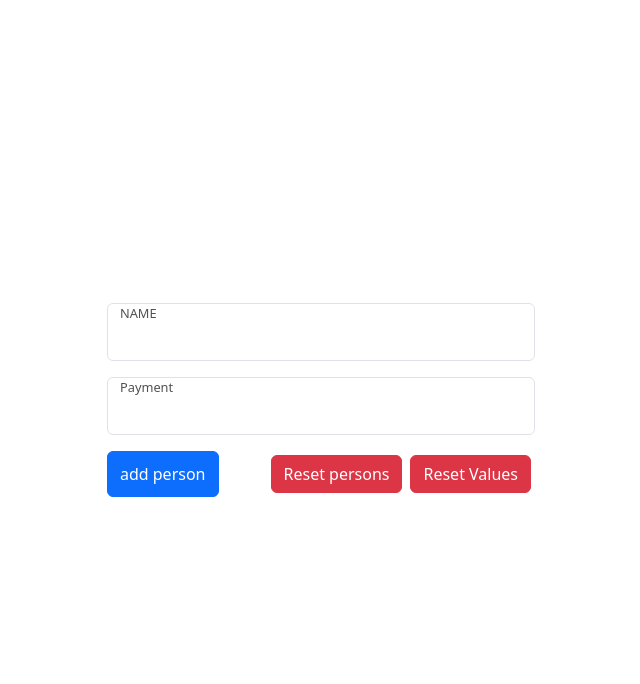
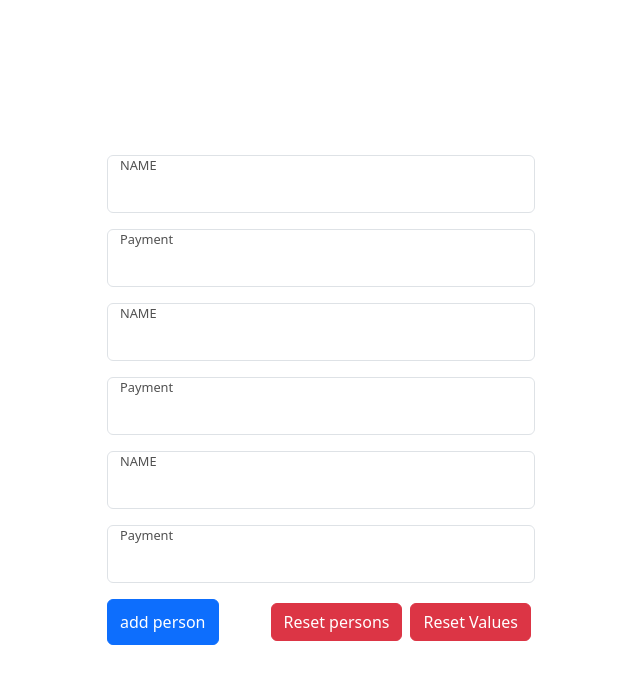
Before and after one commit to TecJoJo/expenseSplitter, a React (Create React App) app in the folder expense-splitter/: page / in a window 1280 px wide. Shown: the top 684 px of the page, without its empty margins (319-959 px from the left). Built offline with nearby package versions, Linux system fonts and the light colour scheme.

Commit message:
useReducer, useConext for state managements, controlled inputs for all inputs

```diff
--- a/expense-splitter/src/App.tsx
+++ b/expense-splitter/src/App.tsx
@@ -1,10 +1,17 @@
-import React from 'react';
+import React, { useReducer } from 'react';
 import logo from './logo.svg';
 import './App.css';
 import Form from './component/Form';
 import styled from 'styled-components';
+import FormProvider from './context/FormProvider';
+
 
 function App() {
+
+
+
+
+
   const Container = styled.div`
     height:100vh;
     display: flex;
@@ -14,10 +21,13 @@ function App() {
 
 
   return (
-    <Container>
+    <FormProvider>
+      <Container>
       <Form/>
 
     </Container>
+    </FormProvider>
+
   )
 }
 
--- a/expense-splitter/src/component/Form.tsx
+++ b/expense-splitter/src/component/Form.tsx
@@ -1,18 +1,15 @@
-import React, { ReactNode, useState } from "react";
+import React, { ReactNode, useContext, useState } from "react";
 import styled from "styled-components";
-
+import { FormContext } from "../context/FormProvider";
+import { IFormContextValue } from "../models/formModel";
+import GroupedInput from "./GroupedInput"
   const FormContainer = styled.form`
     max-height: 80vh;
     overflow: scroll;
 
   `
 
-  const FloatingLabel = styled.label<{$isFloating?:boolean;}>`
-    transform: ${props =>props.$isFloating&& "translateY(-1rem);"};
-    transition: transform 0.2s ease-in-out;
-    font-size: 0.8rem;
-    color: #515151;
-  `
+
 
 
   const BtnContainer = styled.div`
@@ -20,41 +17,36 @@ import styled from "styled-components";
     flex-flow: row wrap;
     justify-content: space-between;
   `
-function Form() {
-  const [personAmount,setPersonAmount] = useState(1)
 
 
-  interface GroupInputProps{
+
+  interface IParticipantFormProps{
     name:string,
-    placeholder:string,
+    payment:string,
+    participantIndex:number
   }
 
-  const GroupedInput:React.FC<GroupInputProps> = ({name,placeholder}) => {
-    return(
-      <>
-        <div className="form-floating mb-3">
+  const ParticipantForm: React.FC<IParticipantFormProps> = ({name,payment,participantIndex}) => {
 
-        {/* let's set this floating attribute temporarily to true, TODO:
-        When state arrangement frame is ready we will dynamically change the isFloating value based
-        on the input is empty or not.
-        */}
-        <FloatingLabel htmlFor="floatingInput" $isFloating={true}>{name}</FloatingLabel>
-        <input type="text" className="form-control" id="floatingInput" placeholder={placeholder}/>
-        </div>
-      </>
-    )
-
-  };
-
-
-  const ParticipantForm: React.FC = () => {
     return (
       <>
-        <GroupedInput name={"NAME"} placeholder={"Your Name"} />
-        <GroupedInput name={"Payment"} placeholder={"Payment in advance"} />
+        <GroupedInput dataId="name" name={"NAME"} placeholder={"Your Name"} value={name} participantIndex={participantIndex}/>
+        <GroupedInput dataId="payment" name={"Payment"} placeholder={"Payment in advance"} value={payment} participantIndex={participantIndex}/>
       </>
     );
   };
+
+  const addPerson:React.MouseEventHandler<HTMLButtonElement> = (e)=>{
+    e.preventDefault()
+
+
+  }
+function Form() {
+  const {formStates,formDispatch} = useContext(FormContext)
+
+
+
+
 
 
   // let persons:JSX.Element[] = []
@@ -66,11 +58,6 @@ function Form() {
 
 
 
-  const addPerson:React.MouseEventHandler<HTMLButtonElement> = (e)=>{
-    e.preventDefault()
-    setPersonAmount((number)=>number+=1)
-
-  }
 
 
 
@@ -78,7 +65,7 @@ function Form() {
     <FormContainer >{/*onSubmit={handleSUbmit} without action  --> button type="submit"*/ }
       <div>
 
-      {Array.from({length:personAmount}).map((person,index)=><ParticipantForm key={index}/>)}
+      {Array.from(formStates.participantInputs).map((participantInput,index)=><ParticipantForm key={index} name={participantInput?.name} payment={participantInput?.payment} participantIndex={index}/>)}
       </div>
 
       <BtnContainer>
--- /dev/null
+++ b/expense-splitter/src/component/GroupedInput.tsx
@@ -0,0 +1,51 @@
+import React, { ReactNode, useContext, useState } from "react";
+import styled from "styled-components";
+import { FormContext } from "../context/FormProvider";
+import { IFormContextValue } from "../models/formModel";
+import { CHANGE_INPUT_VALUE } from "../models/actions";
+
+
+
+interface IGroupInputProps{
+    name:string,
+    placeholder:string,
+    value:string,
+    participantIndex:number,
+    dataId:string,
+  }
+
+const GroupedInput:React.FC<IGroupInputProps> = ({name,placeholder,value,participantIndex,dataId}) => {
+    const {formStates,formDispatch} = useContext(FormContext)
+
+
+    const FloatingLabel = styled.label<{$isFloating?:boolean;}>`
+    transform: ${props =>props.$isFloating&& "translateY(-1rem);"};
+    transition: transform 0.2s ease-in-out;
+    font-size: 0.8rem;
+    color: #515151;
+  `
+
+
+    const handleInputChange =(e:React.ChangeEvent<HTMLInputElement>)=>{
+        const updatedValue = e.target.value
+        console.log("payload",{participantIndex,dataId,updatedValue});
+
+        formDispatch({type:CHANGE_INPUT_VALUE,payload:{participantIndex,dataId,updatedValue}})
+    }
+    return(
+    <>
+      <div className="form-floating mb-3">
+
+      {/* let's set this floating attribute temporarily to true, TODO:
+      When state arrangement frame is ready we will dynamically change the isFloating value based
+      on the input is empty or not.
+      */}
+      <FloatingLabel htmlFor="floatingInput" $isFloating={true}>{name}</FloatingLabel>
+      <input onChange={handleInputChange} value={value} type="text" className="form-control" id="floatingInput" placeholder={placeholder}/>
+      </div>
+    </>
+  )
+
+}
+
+export default GroupedInput
--- /dev/null
+++ b/expense-splitter/src/context/FormProvider.tsx
@@ -0,0 +1,22 @@
+import React, { createContext, useReducer } from "react";
+import {defaultFormStates,defaultFormContextValue} from "../models/constants"
+import formReducer from "./formReducer";
+import { IFormContextValue } from "../models/formModel";
+
+// Create the context
+export const FormContext = createContext(defaultFormContextValue);
+
+function FormProvider({ children }: { children: React.ReactNode }) {
+  const [formStates,formDispatch] = useReducer(formReducer,defaultFormStates)
+  const contextValue:IFormContextValue = {formStates,formDispatch}
+
+  return (
+    // value attribute should be eventually substitute with the reducer
+    //default state
+    <FormContext.Provider value={contextValue}>
+      {children}
+    </FormContext.Provider>
+  );
+}
+
+export default FormProvider;
--- /dev/null
+++ b/expense-splitter/src/context/formReducer.ts
@@ -0,0 +1,22 @@
+import {IFormStates,IAction} from "../models/formModel"
+import { CHANGE_INPUT_VALUE } from "../models/actions"
+import { IParticipantInput } from "../models/formModel"
+function formReducer(states:IFormStates,action:IAction<any>){
+    switch (action.type){
+        case CHANGE_INPUT_VALUE:
+            console.log("payload",action.payload);
+
+            const statesCopy = {...states}
+            const participantInput = statesCopy.participantInputs[action.payload.participantIndex]
+            participantInput[action.payload.dataId as keyof IParticipantInput] = action.payload.updatedValue
+            console.log("statesCopy",statesCopy);
+
+            return statesCopy
+
+
+    }
+
+    return states
+}
+
+export default formReducer
--- /dev/null
+++ b/expense-splitter/src/models/actions.ts
@@ -0,0 +1,6 @@
+const CHANGE_INPUT_VALUE ="changeInputValue"
+
+
+export {
+    CHANGE_INPUT_VALUE
+}
--- /dev/null
+++ b/expense-splitter/src/models/constants.ts
@@ -0,0 +1,16 @@
+import { IFormStates,IFormContextValue } from "./formModel";
+
+
+export const defaultFormStates:IFormStates = {
+    personAmount:1,
+    participantInputs:[{name:"",payment:""},{name:"",payment:""},{name:"",payment:""}]
+
+}
+
+export const defaultFormContextValue:IFormContextValue = {
+    formStates:{
+        personAmount:1,
+        participantInputs:[]
+    },
+    formDispatch:()=>{}
+}
--- /dev/null
+++ b/expense-splitter/src/models/formModel.ts
@@ -0,0 +1,29 @@
+export interface IFormStates {
+    personAmount?: number;
+    participantInputs:IParticipantInput[]
+  }
+
+
+
+
+
+
+export interface IParticipantInput{
+    name:string,
+    payment:string
+}
+
+
+
+
+export interface IAction<T> {
+    type:string,
+    payload:T|null
+}
+
+
+
+export interface  IFormContextValue{
+    formStates:IFormStates,
+    formDispatch:React.Dispatch<any>
+}
```
